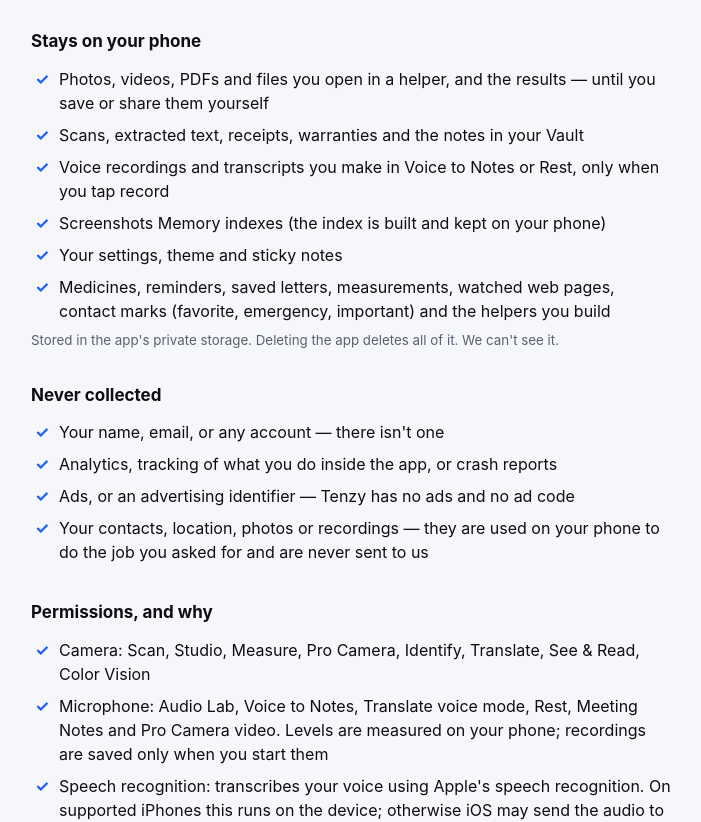
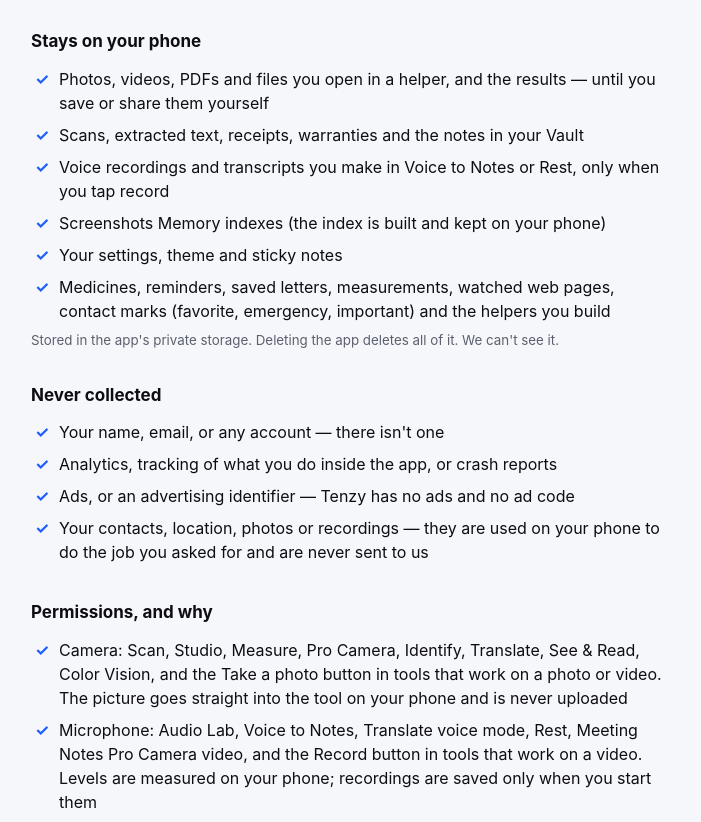
Before and after one commit to manan99991/tenzy, a plain HTML site: page privacy.html in a window 1280 px wide. Shown: the part 154-976 px from the top of the page, without its empty margins (289-990 px from the left). Drawn offline with Linux system fonts and the light colour scheme.

Commit message:
Privacy: the camera and Record buttons in tools (Manan's yes, 27 Nov)
Co-Authored-By: Claude Opus 5.5 <noreply@anthropic.com>
Claude-Session: https://claude.ai/code/session_01V11L85gsYNHDmHozbGeaup

```diff
--- a/privacy.html
+++ b/privacy.html
@@ -17,8 +17,8 @@ body{margin:0;background:var(--bg);color:var(--t);font:16px/1.5 -apple-system,Bl
 <li>Ads, or an advertising identifier — Tenzy has no ads and no ad code</li>
 <li>Your contacts, location, photos or recordings — they are used on your phone to do the job you asked for and are never sent to us</li></ul>
 <h2>Permissions, and why</h2><ul>
-<li>Camera: Scan, Studio, Measure, Pro Camera, Identify, Translate, See &amp; Read, Color Vision</li>
-<li>Microphone: Audio Lab, Voice to Notes, Translate voice mode, Rest, Meeting Notes and Pro Camera video. Levels are measured on your phone; recordings are saved only when you start them</li>
+<li>Camera: Scan, Studio, Measure, Pro Camera, Identify, Translate, See &amp; Read, Color Vision, and the Take a photo button in tools that work on a photo or video. The picture goes straight into the tool on your phone and is never uploaded</li>
+<li>Microphone: Audio Lab, Voice to Notes, Translate voice mode, Rest, Meeting Notes Pro Camera video, and the Record button in tools that work on a video. Levels are measured on your phone; recordings are saved only when you start them</li>
 <li>Speech recognition: transcribes your voice using Apple's speech recognition. On supported iPhones this runs on the device; otherwise iOS may send the audio to Apple under Apple's privacy policy</li>
 <li>Photos: helpers you pick photos in (Studio, Privacy Scrubber, Cleaner, Memory). iOS asks you to confirm every deletion</li>
 <li>Media &amp; Apple Music (iPhone): only when you tap "Show songs from the Music app" in Animate, to put one of your songs under a video you make. Tenzy lists songs stored on your phone that aren't copy-protected, reads them on your phone, and never uploads them. Streamed Apple Music songs are never shown or copied</li>
@@ -45,5 +45,5 @@ body{margin:0;background:var(--bg);color:var(--t);font:16px/1.5 -apple-system,Bl
 <p>Prefer everything to stay on your phone? Turn off "Use Apple's private cloud" in Settings.</p>
 <h2>Children</h2><p>Tenzy isn't for children under 13 and doesn't knowingly collect anything from them.</p>
 <h2>Changes</h2><p>If this policy changes, the date below changes and the new version is posted at this address.</p>
-<hr><small>Contact: tenzy.app@gmail.com · Last updated November 25, 2026 · Tenzy is made by Manan Shah.</small>
+<hr><small>Contact: tenzy.app@gmail.com · Last updated November 27, 2026 · Tenzy is made by Manan Shah.</small>
 </main></body></html>
```
